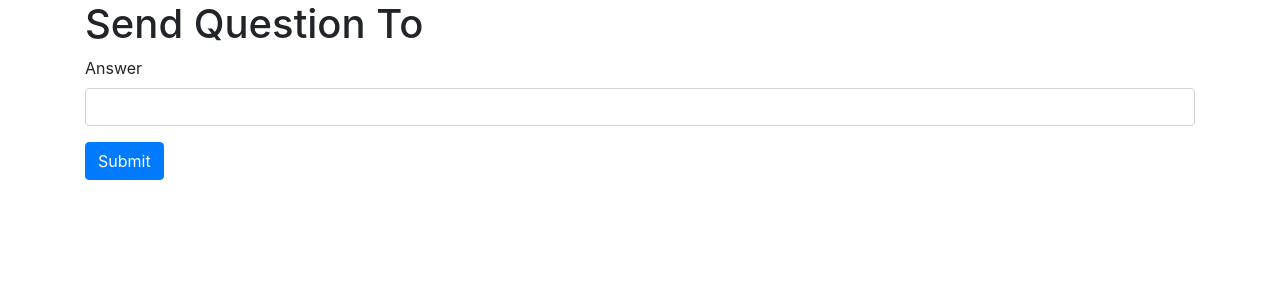
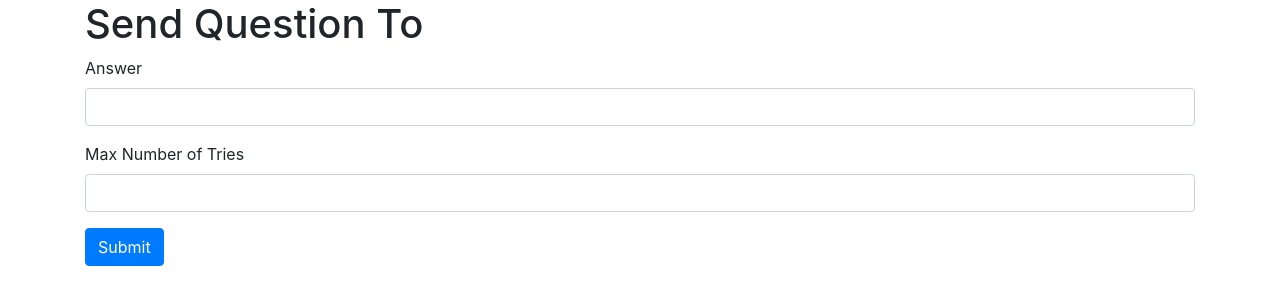
Before and after one commit to YoungHaYoo12/drawify, a Flask app: template app/templates/questions/send_question.html in a window 1280 px wide. Shown: the part 67-372 px from the top of the page. Run offline with Flask 2, Linux system fonts and the light colour scheme; the template is opened without the code that fills it: values that come from a table or form of the project are taken from there, others are empty; some libraries are stand-ins or nearby versions.

Commit message:
Add max_tries to QuestionForm.

```diff
--- a/app/questions/forms.py
+++ b/app/questions/forms.py
@@ -1,7 +1,8 @@
 from flask_wtf import FlaskForm
-from wtforms import StringField, SubmitField
+from wtforms import StringField, IntegerField,SubmitField
 from wtforms.validators import DataRequired, Length
 
 class QuestionForm(FlaskForm):
   answer = StringField('Answer',validators=[DataRequired(), Length(min=0,max=64)])
+  max_tries = IntegerField('Max Number of Tries')
   submit = SubmitField('Submit')
--- a/app/questions/views.py
+++ b/app/questions/views.py
@@ -27,6 +27,8 @@ def send_question(recipient,drawing_id):
 
     # add new Question instance
     question = Question(author=current_user, recipient=user,answer=form.answer.data,drawing=drawing)
+    if form.max_tries.data:
+      question.max_tries = form.max_tries.data
     db.session.add(question)
     db.session.commit()
     flash('Your question has been sent.')
--- a/app/templates/questions/send_question.html
+++ b/app/templates/questions/send_question.html
@@ -12,6 +12,11 @@
         {{form.answer(class="form-control")}}
       </div>
 
+      <div class="form-group">
+        {{form.max_tries.label}}
+        {{form.max_tries(class="form-control")}}
+      </div>
+
       {{form.submit(class="btn btn-primary")}}
     </form>
   </div>
```
Also changed, not shown: app/models.py (+10 -0 lines).
